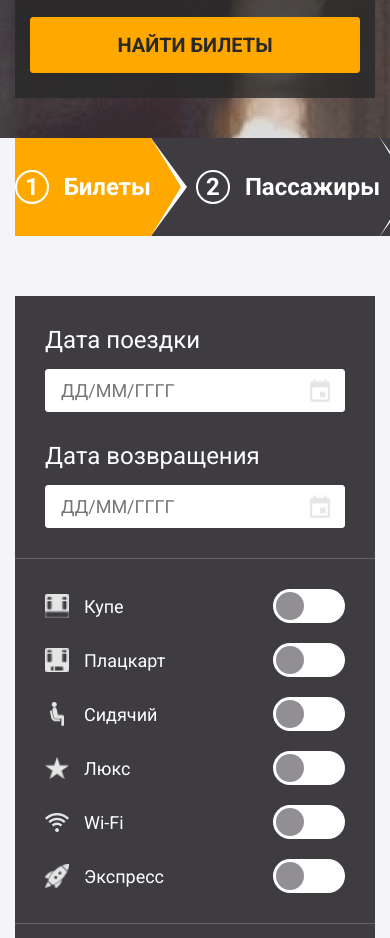
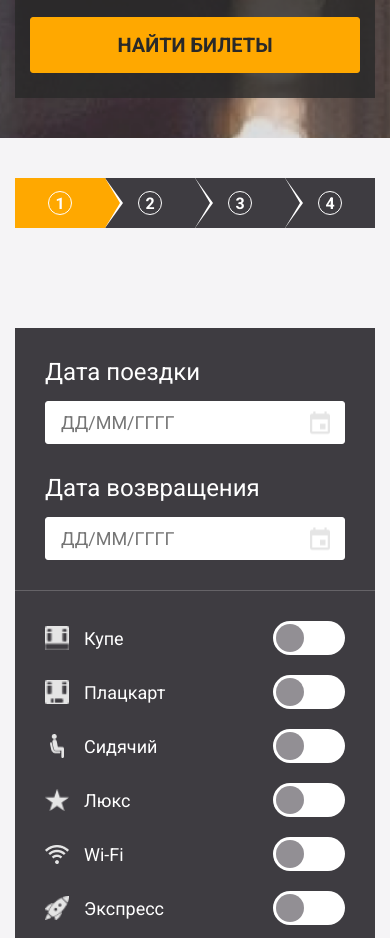
Before and after one commit to Ben4-front/Frontend-diplom, a React (Create React App) app: page /#/trains in a window 390 px wide. Shown: the part 840-1778 px from the top of the page. Built offline with nearby package versions, Linux system fonts and the light colour scheme.

Commit message:
Внесены корректировки

```diff
--- a/src/components/CarriageMap/CarriageMap.css
+++ b/src/components/CarriageMap/CarriageMap.css
@@ -187,6 +187,7 @@
 .carriage__map-wrapper {
   padding: 20px 0 40px 0;
   position: relative;
+  overflow-x: auto;
 }
 
 .carriage__people-count {
@@ -202,6 +203,7 @@
   background-repeat: no-repeat;
   background-size: 100% 100%;
   width: 920px;
+  min-width: 920px;
   height: 145px;
   margin: 0 auto;
 }
@@ -365,3 +367,44 @@
   font-weight: 400;
   margin-left: 5px;
 }
+
+@media (max-width: 1024px) {
+  .carriage__info-block {
+    flex-direction: column;
+  }
+  .carriage__number-box {
+    width: 100%;
+    height: 100px;
+    flex-direction: row;
+    gap: 20px;
+  }
+  .carriage__details {
+    flex-direction: column;
+    gap: 20px;
+  }
+  .carriage__facilities {
+    align-items: flex-start;
+  }
+  .carriage__details-title--right {
+    text-align: left;
+  }
+}
+
+@media (max-width: 768px) {
+  .carriage__nav {
+    flex-direction: column;
+    align-items: flex-start;
+    gap: 15px;
+  }
+  .carriage__number-box {
+    height: 80px;
+  }
+  .carriage__number-val {
+    font-size: 48px;
+  }
+  .carriage__price-row {
+    flex-direction: column;
+    align-items: flex-start;
+    gap: 5px;
+  }
+}
--- a/src/components/CarriageMap/CarriageMap.js
+++ b/src/components/CarriageMap/CarriageMap.js
@@ -21,7 +21,6 @@ const CarriageMap = ({ coach, totalTickets, trainType }) => {
   const seatsList = coach.seats;
   const wagonNumber = name.replace(/\D/g, '') || '07';
 
-  // Проверка, выбрано ли место в ЭТОМ направлении
   const isSelected = (seatIndex) => {
     return selectedSeats.some(
       (s) => s.coachId === _id && s.seatNumber === seatIndex && s.trainType === trainType
@@ -72,7 +71,6 @@ const CarriageMap = ({ coach, totalTickets, trainType }) => {
     );
   };
 
-  // 1. РЕНДЕР КУПЕ
   const renderCoupeSeats = () => {
     const compartments = [];
     for (let i = 0; i < 8; i++) {
--- a/src/components/PassengerForm/PassengerForm.css
+++ b/src/components/PassengerForm/PassengerForm.css
@@ -236,7 +236,71 @@
   transition: color 0.2s ease;
 }
 
-/* ДОБАВЛЯЕМ ХОВЕР */
 .passenger-form__delete:hover {
   color: #FF3D00;
 }
+
+
+
+@media (max-width: 1024px) {
+  .passenger-form__row--grid-3 {
+    grid-template-columns: 1fr 1fr;
+  }
+
+  .passenger-form__row--docs {
+    flex-wrap: wrap;
+  }
+}
+
+@media (max-width: 768px) {
+  .passenger-form__header {
+    padding: 20px 15px;
+  }
+
+  .passenger-form__body {
+    padding: 20px 15px;
+  }
+
+  .passenger-form__title {
+    font-size: 24px;
+  }
+
+  .passenger-form__row--grid-3,
+  .passenger-form__row--grid-2 {
+    grid-template-columns: 1fr;
+    gap: 20px;
+  }
+
+  .passenger-form__row--docs {
+    flex-direction: column;
+    align-items: flex-start;
+  }
+
+  .doc-type,
+  .doc-series,
+  .doc-number,
+  .doc-number-full,
+  .passenger-form__select--small {
+    width: 100%;
+  }
+
+  .passenger-form__footer-actions {
+    flex-direction: column;
+    align-items: stretch;
+    gap: 15px;
+    margin-top: 20px;
+  }
+
+  .passenger-form__error-banner,
+  .passenger-form__success-banner {
+    position: static;
+    width: 100%;
+    box-sizing: border-box;
+    justify-content: center;
+  }
+
+  .passenger-form__next-btn {
+    width: 100%;
+    padding: 15px 0;
+  }
+}
--- a/src/components/ProgressBar/ProgressBar.css
+++ b/src/components/ProgressBar/ProgressBar.css
@@ -2,6 +2,7 @@
   width: 100%;
   height: 98px;
   background-color: transparent;
+  margin: 0 auto;
 }
 
 .progress-bar__wrapper {
@@ -11,7 +12,8 @@
 }
 
 .progress-bar__step {
-  flex: 1;
+  width: 25% !important;
+  flex: none !important;
   display: flex;
   align-items: center;
   justify-content: center;
@@ -19,6 +21,7 @@
   background-color: #3E3C41;
   color: #FFFFFF;
   position: relative;
+  box-sizing: border-box;
 }
 
 .progress-bar__step::after {
@@ -38,12 +41,12 @@
   content: '';
   position: absolute;
   top: 0;
-  right: -36px;
+  right: -34px;
   width: 0;
   height: 0;
   border-top: 49px solid transparent;
   border-bottom: 49px solid transparent;
-  border-left: 36px solid #FFFFFF;
+  border-left: 34px solid #FFFFFF;
   z-index: 1;
 }
 
@@ -64,10 +67,10 @@
 .progress-bar__step:nth-child(2) { z-index: 3; }
 .progress-bar__step:nth-child(3) { z-index: 2; }
 .progress-bar__step:nth-child(4) { z-index: 1; }
+
 .progress-bar__step:not(:first-child) {
-  padding-left: 45px;
+  padding-left: 30px;
 }
-
 
 .progress-bar__number {
   width: 34px;
@@ -82,6 +85,7 @@
   font-weight: 700;
   position: relative;
   z-index: 5;
+  flex-shrink: 0;
 }
 
 .progress-bar__label {
@@ -90,13 +94,67 @@
   font-weight: 700;
   position: relative;
   z-index: 5;
+  white-space: nowrap;
 }
 
 @media (max-width: 1024px) {
-  .progress-bar-container {
-    width: 100% !important;
-    max-width: 100% !important;
-    padding: 0 15px !important;
-    box-sizing: border-box !important;
+  .progress-bar {
+    height: 70px;
+  }
+  .progress-bar__step::after {
+    border-top-width: 35px;
+    border-bottom-width: 35px;
+    border-left-width: 20px;
+    right: -20px;
+  }
+  .progress-bar__step::before {
+    border-top-width: 35px;
+    border-bottom-width: 35px;
+    border-left-width: 24px;
+    right: -24px;
+  }
+  .progress-bar__step:not(:first-child) {
+    padding-left: 20px;
+  }
+  .progress-bar__step {
+    gap: 8px;
+  }
+  .progress-bar__number {
+    width: 28px;
+    height: 28px;
+    font-size: 18px;
+  }
+  .progress-bar__label {
+    font-size: 18px;
   }
 }
+
+@media (max-width: 768px) {
+  .progress-bar {
+    height: 50px;
+  }
+  .progress-bar__step::after {
+    border-top-width: 25px;
+    border-bottom-width: 25px;
+    border-left-width: 15px;
+    right: -15px;
+  }
+  .progress-bar__step::before {
+    border-top-width: 25px;
+    border-bottom-width: 25px;
+    border-left-width: 18px;
+    right: -18px;
+  }
+  .progress-bar__step:not(:first-child) {
+    padding-left: 0px !important;
+  }
+  .progress-bar__number {
+    width: 24px;
+    height: 24px;
+    font-size: 16px;
+    border-width: 1px;
+  }
+  .progress-bar__label {
+    display: none !important;
+  }
+}
--- a/src/components/TrainCard/TrainCard.css
+++ b/src/components/TrainCard/TrainCard.css
@@ -298,6 +298,14 @@
 }
 
 
+@media (max-width: 1024px) {
+  .train-card__left { width: 150px; padding: 20px 10px; }
+  .train-card__right { width: 240px; padding: 20px; }
+  .train-card__center { padding: 20px; }
+  .train-card__time { font-size: 20px; }
+  .train-card__class-name { width: 60px; }
+}
+
 @media (max-width: 768px) {
   .train-card {
     flex-direction: column;
@@ -307,8 +315,9 @@
     width: 100%;
     flex-direction: row;
     justify-content: flex-start;
+    align-items: center;
     gap: 20px;
-    padding: 20px;
+    padding: 15px 20px;
   }
 
   .train-card__train-icon-box {
@@ -317,36 +326,10 @@
     height: 60px;
   }
 
-.train-card__main-icon-img {
-  width: 50px;
-  height: auto;
-  object-fit: contain;
-}
-
   .train-card__train-name {
     text-align: left;
     font-size: 20px;
     margin-bottom: 5px;
-  }
-
-  .train-card__center {
-    padding: 20px;
-  }
-
-  .train-card__time {
-    font-size: 20px;
-  }
-
-  .train-card__city {
-    font-size: 16px;
-  }
-
-  .train-card__station {
-    font-size: 14px;
-  }
-
-  .train-card__duration-block {
-    width: 80px;
   }
 
   .train-card__right {
@@ -357,13 +340,20 @@
   }
 
   .train-card__actions {
+    flex-direction: row;
+    justify-content: space-between;
     align-items: center;
-    margin-top: 25px;
+    margin-top: 20px;
   }
 
   .train-card__btn {
+    width: auto;
+    padding: 12px 30px;
     font-size: 18px;
-    padding: 15px 0;
+  }
+
+  .train-card__class-hover-details {
+    display: none !important;
   }
 }
 
@@ -371,8 +361,8 @@
   .train-card__direction {
     flex-direction: column;
     align-items: center;
+    gap: 15px;
     text-align: center;
-    gap: 15px;
   }
 
   .train-card__time-info_left,
@@ -385,4 +375,13 @@
     transform: rotate(90deg);
     margin: 10px 0;
   }
+
+  .train-card__actions {
+    flex-direction: column;
+    gap: 20px;
+  }
+
+  .train-card__btn {
+    width: 100%;
+  }
 }
--- a/src/index.css
+++ b/src/index.css
@@ -202,9 +202,6 @@ html, body, #root, .App {
 
   .search-form--horizontal .search-form__row { grid-template-columns: 1fr !important; gap: 20px !important; }
   .search-form--horizontal .search-form__group--date .search-form__inputs-wrapper { gap: 15px !important; }
-
-  .progress-bar { width: 100vw !important; margin-left: calc(-50vw + 50%); overflow-x: auto !important; }
-  .progress-bar__wrapper { width: max-content !important; padding: 0 15px; }
 }
 
 @media (max-width: 768px) {
--- a/src/pages/PassengersPage/PassengersPage.js
+++ b/src/pages/PassengersPage/PassengersPage.js
@@ -47,7 +47,6 @@ const PassengersPage = () => {
 
   return (
     <>
-
       <section
         className="trains-page__hero"
         style={{ backgroundImage: `url(${process.env.PUBLIC_URL}/images/header-bg-blurred.png)` }}
@@ -57,7 +56,9 @@ const PassengersPage = () => {
         </div>
       </section>
 
-      <ProgressBar currentStep={2} />
+      <div className="wrapper" style={{ margin: '40px auto' }}>
+        <ProgressBar currentStep={2} />
+      </div>
 
       <section className="passengers-page">
         <div className="passengers-page__wrapper wrapper">
--- a/src/pages/TrainsPage/TrainsPage.css
+++ b/src/pages/TrainsPage/TrainsPage.css
@@ -186,3 +186,17 @@
   flex-direction: column;
   gap: 30px;
 }
+
+@media (max-width: 1024px) {
+  .trains-container,
+  .wrapper {
+    padding: 0 40px;
+  }
+}
+
+@media (max-width: 768px) {
+  .trains-container,
+  .wrapper {
+    padding: 0 15px;
+  }
+}
--- a/src/pages/TrainsPage/TrainsPage.js
+++ b/src/pages/TrainsPage/TrainsPage.js
@@ -82,7 +82,9 @@ const TrainsPage = () => {
         <Loader />
       ) : (
         <>
-          <ProgressBar currentStep={1} />
+          <div className="trains-container" style={{ margin: '40px auto' }}>
+            <ProgressBar currentStep={1} />
+          </div>
 
           <main className="trains-page__main">
             <div className="trains-container trains-page__layout">
```
Also changed, not shown: src/components/PassengerForm/PassengerForm.js (+24 -15 lines).
